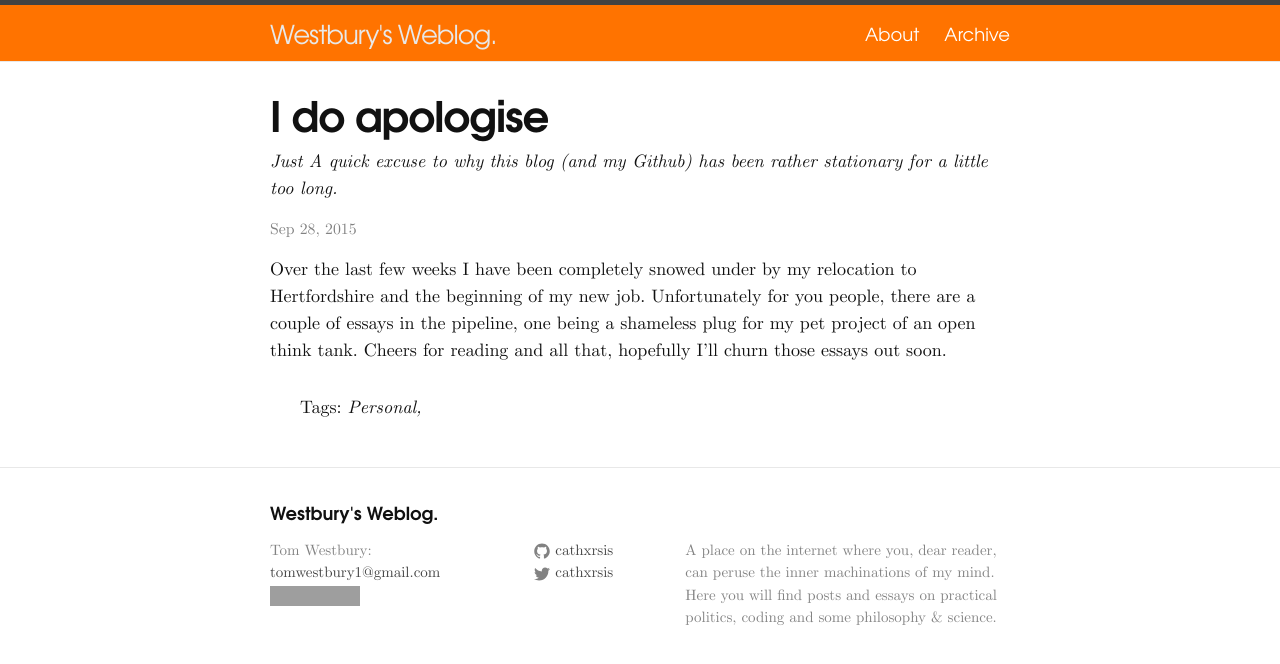
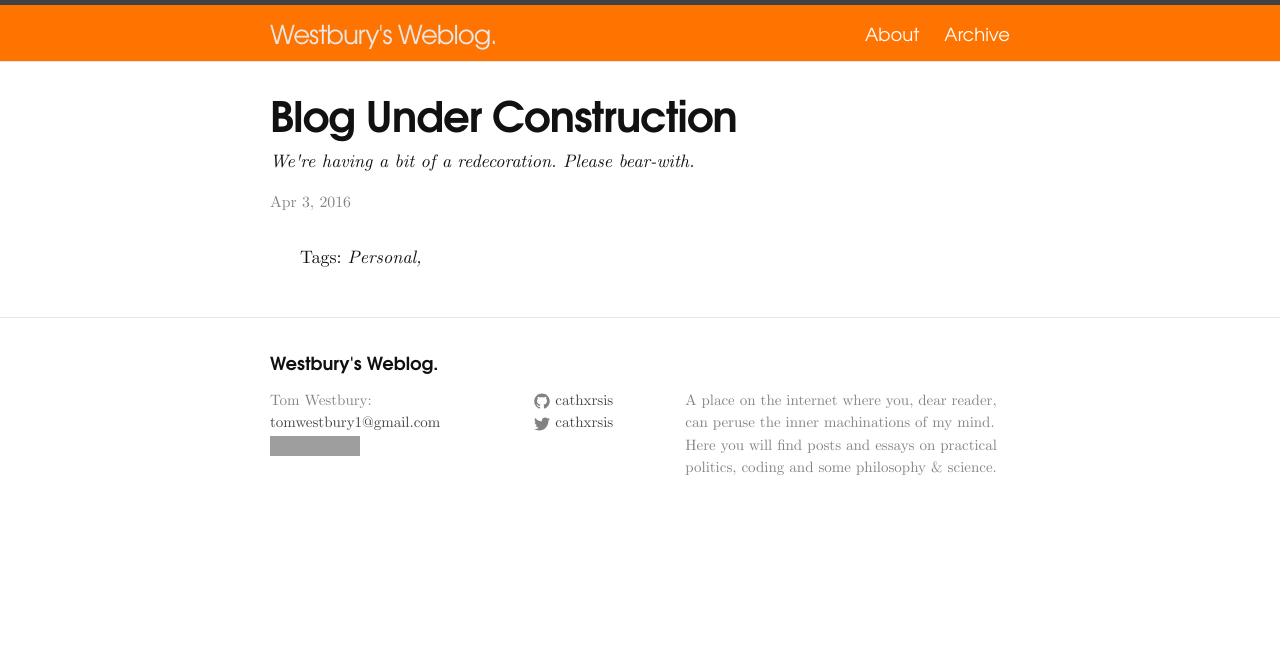
Before and after one commit to cathxrsis/cathxrsis.github.io, a Jekyll site: the page built from _posts/2016-04-03-rederocorating.md, in a window 1280 px wide. Shown: the top 664 px of the page. Built offline with Jekyll 4.4.1, drawn with Linux system fonts in a browser that asks for light colours; comment, search, counter and statistics services are not loaded; grey boxes are pictures that could not be loaded.

Commit message:
putting up notice of spring clean

```diff
--- a/_posts/2016-04-03-rederocorating.md
+++ b/_posts/2016-04-03-rederocorating.md
@@ -1,11 +1,9 @@
 ---
 layout: post
-title: "I do apologise"
-date: 2015-09-28
-description: Just A quick excuse to why this blog (and my Github) has been rather stationary for a little too long.
+title: "Blog Under Construction"
+date: 2016-04-03
+description: We're having a bit of a redecoration. Please bear-with.
 tags:
 - Personal
 comments: false
 ---
-
-Over the last few weeks I have been completely snowed under by my relocation to Hertfordshire and the beginning of my new job. Unfortunately for you people, there are a couple of essays in the pipeline, one being a shameless plug for my pet project of an open think tank. Cheers for reading and all that, hopefully I'll churn those essays out soon.
```
Also changed, not shown: _posts/2015-09-28-an-apology.md (deleted, +0 -9 lines).
